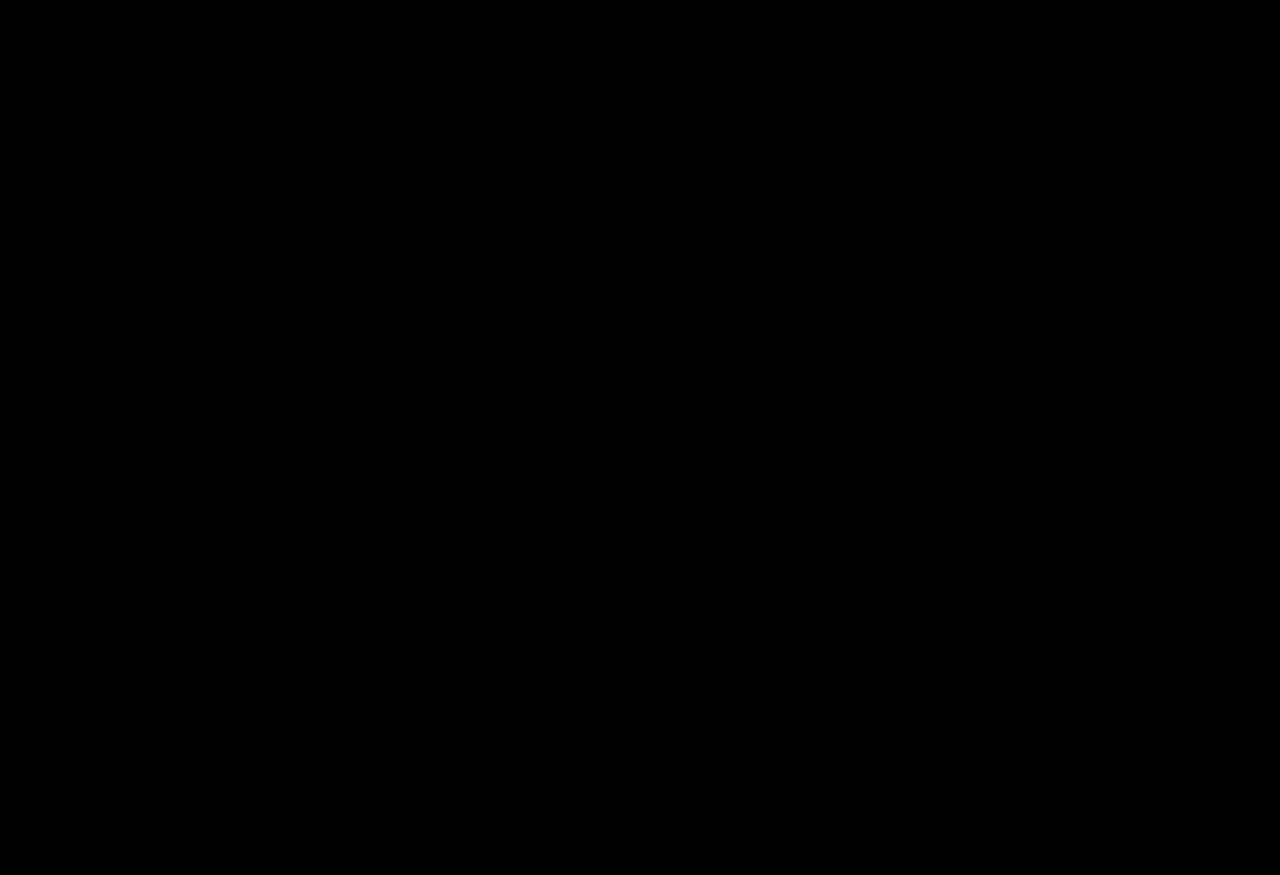
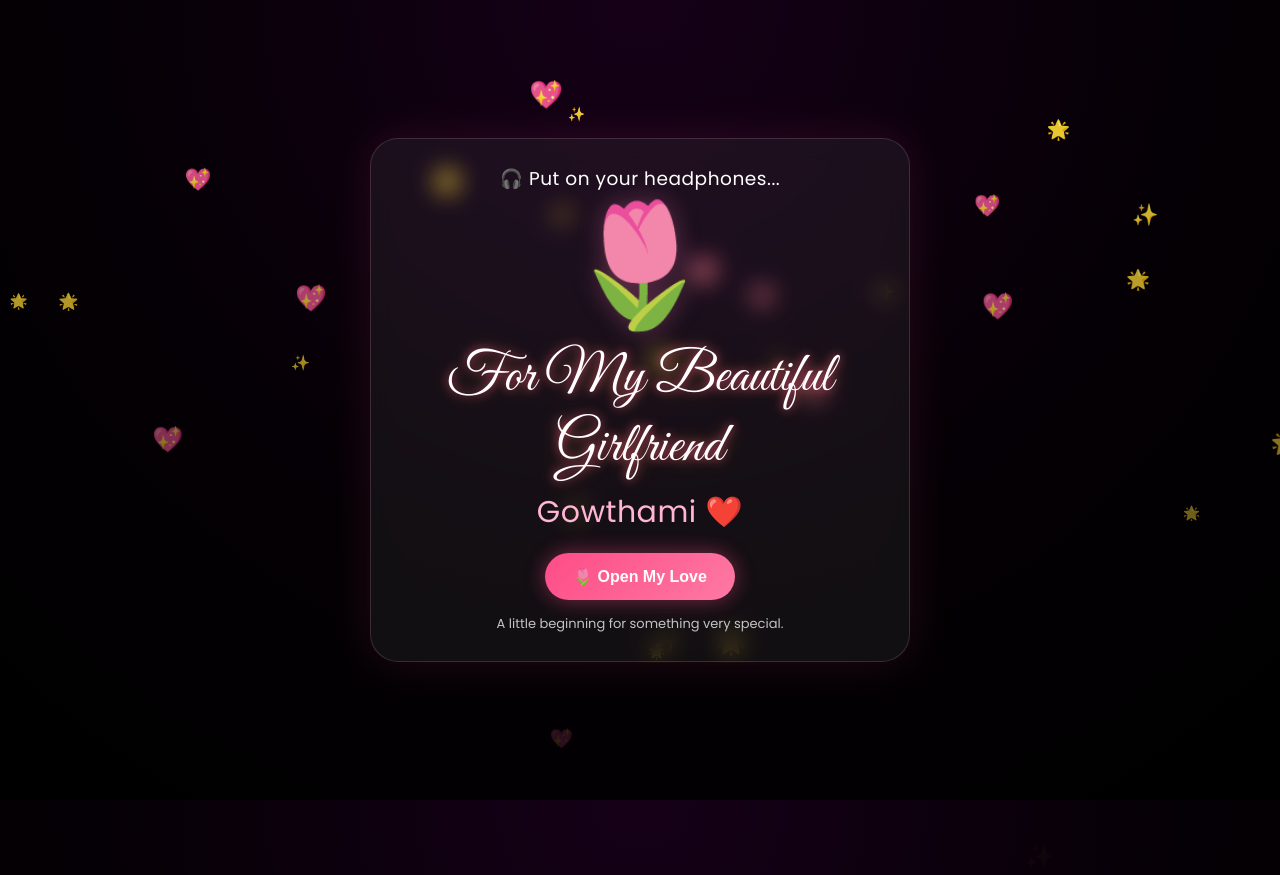
Before and after one commit to Uttamgowda-collab/girlfriend-day-gowthami, a plain HTML site: page index.html in a window 1280 px wide. Before the commit the page ends 800 px from the top, so only its background shows below. Drawn offline with Linux system fonts and the light colour scheme.

Commit message:
Update Scene 1 with tulip emoji and stylish title

```diff
--- a/index.html
+++ b/index.html
@@ -1,64 +1,295 @@
 <!DOCTYPE html>
 <html lang="en">
 <head>
-<meta charset="UTF-8">
-<meta name="viewport" content="width=device-width, initial-scale=1.0">
+<meta charset="UTF-8" />
+<meta name="viewport" content="width=device-width, initial-scale=1.0" />
 <title>Our Love Story</title>
+
+<link href="https://fonts.googleapis.com/css2?family=Great+Vibes&family=Poppins:wght@300;400;600&display=swap" rel="stylesheet">
+
 <style>
+  * {
+    box-sizing: border-box;
+    margin: 0;
+    padding: 0;
+  }
+
   html, body {
-    margin: 0;
+    width: 100%;
     height: 100%;
-    background: #000;
     overflow: hidden;
-    font-family: "Segoe UI", sans-serif;
+    background: radial-gradient(circle at top, #160018 0%, #050005 55%, #000 100%);
+    font-family: 'Poppins', sans-serif;
+    color: #fff;
   }
 
   body {
     display: flex;
     align-items: center;
     justify-content: center;
-    color: white;
+    text-align: center;
   }
 
-  .screen {
-    text-align: center;
-    opacity: 1;
-    transition: opacity 1.5s ease;
+  .scene {
+    width: 100%;
+    height: 100%;
+    display: flex;
+    align-items: center;
+    justify-content: center;
+    padding: 22px;
+    position: relative;
   }
 
-  .screen.fade-out {
+  .card {
+    width: min(92vw, 540px);
+    padding: 26px 20px 28px;
+    border-radius: 28px;
+    background: rgba(255, 255, 255, 0.06);
+    border: 1px solid rgba(255, 190, 225, 0.16);
+    backdrop-filter: blur(12px);
+    box-shadow: 0 0 45px rgba(255, 77, 136, 0.12);
+    position: relative;
+    z-index: 3;
+  }
+
+  .headphone {
+    font-size: 18px;
+    letter-spacing: 0.5px;
+    opacity: 0.92;
+    margin-bottom: 16px;
+    animation: pulse 2s infinite ease-in-out;
+  }
+
+  .flower-wrap {
+    display: flex;
+    align-items: center;
+    justify-content: center;
+    margin: 8px 0 14px;
+    opacity: 0;
+    animation: fadeUp 1.5s forwards;
+    animation-delay: 1s;
+  }
+
+  .flower {
+    font-size: 120px;
+    line-height: 1;
+    animation: floatFlower 4s ease-in-out infinite;
+    filter: drop-shadow(0 0 12px rgba(255, 120, 180, 0.3));
+  }
+
+  .title {
+    font-family: 'Great Vibes', cursive;
+    font-size: clamp(34px, 6vw, 56px);
+    color: #fff;
+    text-shadow: 0 0 10px rgba(255, 77, 136, 0.75),
+                 0 0 20px rgba(255, 215, 0, 0.30);
+    margin-top: 8px;
+    opacity: 0;
+    animation: fadeUp 1.5s forwards;
+    animation-delay: 2.2s;
+  }
+
+  .name {
+    font-size: clamp(22px, 4.2vw, 30px);
+    color: #ffb6d5;
+    margin-top: 8px;
+    opacity: 0;
+    animation: fadeUp 1.5s forwards;
+    animation-delay: 2.9s;
+    letter-spacing: 0.5px;
+  }
+
+  .btn-wrap {
+    margin-top: 18px;
+    opacity: 0;
+    animation: fadeUp 1.3s forwards;
+    animation-delay: 3.8s;
+  }
+
+  button {
+    appearance: none;
+    border: none;
+    outline: none;
+    padding: 14px 28px;
+    border-radius: 999px;
+    font-size: 16px;
+    font-weight: 600;
+    color: white;
+    background: linear-gradient(135deg, #ff4d88, #ff7aa5);
+    box-shadow: 0 0 22px rgba(255, 77, 136, 0.45);
+    cursor: pointer;
+    transition: transform 0.25s ease, box-shadow 0.25s ease;
+  }
+
+  button:hover, button:active {
+    transform: scale(1.05);
+    box-shadow: 0 0 30px rgba(255, 77, 136, 0.75);
+  }
+
+  .sub {
+    margin-top: 14px;
+    font-size: 13px;
+    opacity: 0.75;
+    line-height: 1.5;
+  }
+
+  .sparkle {
+    position: absolute;
+    top: -20px;
+    font-size: 16px;
+    opacity: 0;
+    animation: sparkleFall linear infinite;
+    pointer-events: none;
+    z-index: 1;
+  }
+
+  .fade-out {
+    animation: fadeOut 0.8s forwards !important;
+  }
+
+  .next-scene {
+    position: absolute;
+    inset: 0;
+    display: none;
+    align-items: center;
+    justify-content: center;
+    flex-direction: column;
+    background: radial-gradient(circle at top, rgba(255, 77, 136, 0.08), rgba(0,0,0,0.88));
+    z-index: 10;
     opacity: 0;
   }
 
-  .small {
-    font-size: 18px;
-    letter-spacing: 1px;
-    opacity: 0.9;
+  .next-scene.show {
+    display: flex;
+    animation: fadeIn 0.8s forwards;
   }
 
-  .rose {
-    font-size: 84px;
-    margin-top: 18px;
-    animation: glow 1.6s infinite alternate;
+  .next-title {
+    font-family: 'Great Vibes', cursive;
+    font-size: clamp(34px, 6vw, 58px);
+    color: #fff;
+    text-shadow: 0 0 14px rgba(255, 255, 255, 0.35),
+                 0 0 28px rgba(255, 105, 180, 0.45);
+    margin-bottom: 10px;
   }
 
-  @keyframes glow {
-    from { transform: scale(1); filter: drop-shadow(0 0 8px rgba(255,80,120,0.2)); }
-    to   { transform: scale(1.04); filter: drop-shadow(0 0 20px rgba(255,80,120,0.8)); }
+  .next-text {
+    font-size: 16px;
+    opacity: 0.92;
+    max-width: 82%;
+    line-height: 1.7;
+  }
+
+  @keyframes fadeUp {
+    from { opacity: 0; transform: translateY(18px); }
+    to   { opacity: 1; transform: translateY(0); }
+  }
+
+  @keyframes fadeIn {
+    from { opacity: 0; }
+    to   { opacity: 1; }
+  }
+
+  @keyframes fadeOut {
+    to { opacity: 0; transform: scale(0.98); }
+  }
+
+  @keyframes pulse {
+    0%, 100% { transform: scale(1); opacity: 0.8; }
+    50% { transform: scale(1.03); opacity: 1; }
+  }
+
+  @keyframes floatFlower {
+    0%, 100% { transform: translateY(0px) rotate(-1deg); }
+    50% { transform: translateY(-8px) rotate(1deg); }
+  }
+
+  @keyframes sparkleFall {
+    from {
+      transform: translateY(-20px) translateX(0);
+      opacity: 0;
+    }
+    10% { opacity: 1; }
+    100% {
+      transform: translateY(110vh) translateX(22px);
+      opacity: 0;
+    }
+  }
+
+  @media (max-width: 480px) {
+    .card {
+      padding: 22px 16px 24px;
+      border-radius: 22px;
+    }
+    button {
+      width: 100%;
+    }
   }
 </style>
 </head>
 <body>
 
-<div class="screen" id="screen">
-  <div class="small">🎧 Put on your headphones...</div>
-  <div class="rose">🌹</div>
+<div class="scene">
+  <div class="card" id="card">
+    <div class="headphone">🎧 Put on your headphones...</div>
+
+    <div class="flower-wrap">
+      <div class="flower">🌷</div>
+    </div>
+
+    <div class="title">For My Beautiful Girlfriend</div>
+    <div class="name">Gowthami ❤️</div>
+
+    <div class="btn-wrap">
+      <button onclick="openLove()">🌷 Open My Love</button>
+    </div>
+
+    <div class="sub">
+      A little beginning for something very special.
+    </div>
+  </div>
+
+  <div class="next-scene" id="nextScene">
+    <div class="next-title">Scene 2 is next 💌</div>
+    <div class="next-text">
+      Your love letter scene will open here next.<br>
+      Music starts now, and the story continues.
+    </div>
+  </div>
 </div>
 
+<audio id="music" loop>
+  <source src="untilifoundyou.mp3" type="audio/mpeg">
+</audio>
+
 <script>
-setTimeout(() => {
-  document.getElementById("screen").classList.add("fade-out");
-}, 2500);
+  const sparkleChars = ["✨", "🌟", "💖"];
+
+  for (let i = 0; i < 30; i++) {
+    const s = document.createElement("div");
+    s.className = "sparkle";
+    s.textContent = sparkleChars[Math.floor(Math.random() * sparkleChars.length)];
+    s.style.left = Math.random() * 100 + "vw";
+    s.style.animationDuration = (5 + Math.random() * 5) + "s";
+    s.style.animationDelay = Math.random() * 4 + "s";
+    s.style.fontSize = (14 + Math.random() * 14) + "px";
+    document.body.appendChild(s);
+  }
+
+  function openLove() {
+    const card = document.getElementById("card");
+    const nextScene = document.getElementById("nextScene");
+    const music = document.getElementById("music");
+
+    music.play().catch(() => {});
+
+    card.classList.add("fade-out");
+
+    setTimeout(() => {
+      card.style.display = "none";
+      nextScene.classList.add("show");
+    }, 800);
+  }
 </script>
 
 </body>
```
